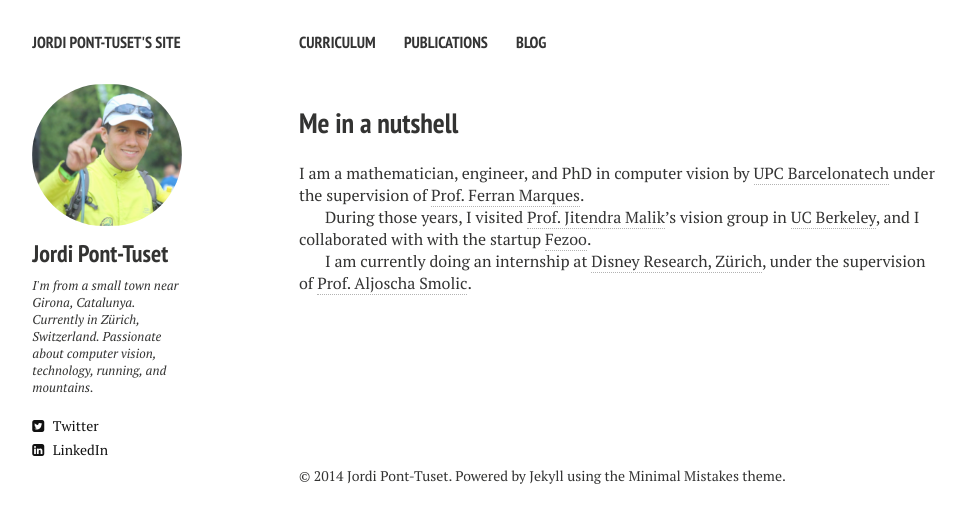
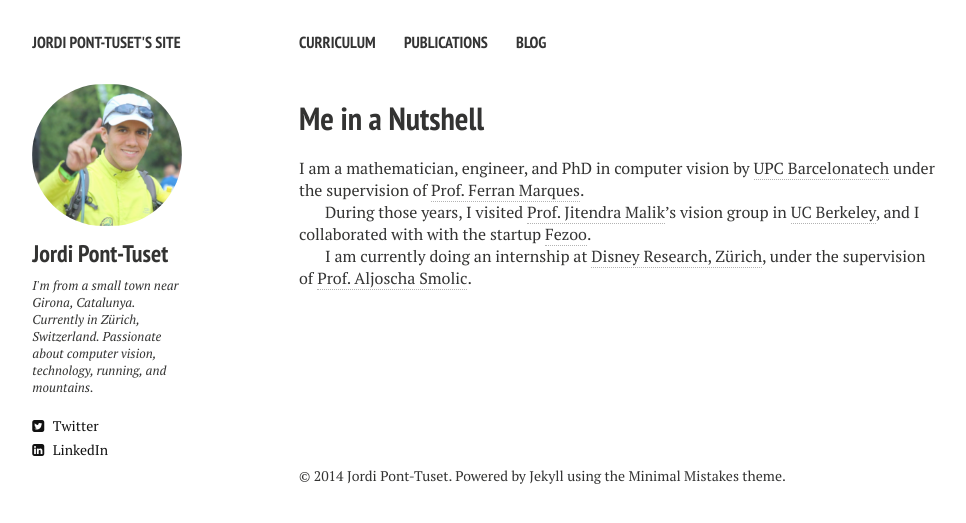
Before and after one commit to jponttuset/jponttuset.github.io, a Jekyll site: the page built from index.md, in a window 1280 px wide. Shown: the top 523 px of the page, without its empty margins (21-987 px from the left). Built offline with Jekyll 4.4.1, drawn with Linux system fonts in a browser that asks for light colours; nearby versions of some CDN libraries; some of the changed lines change nothing that is shown.

Commit message:
- Minimal changes

```diff
--- a/index.md
+++ b/index.md
@@ -1,9 +1,9 @@
 ---
 layout: page
+title: Me in a Nutshell
 description: "Jordi Pont-Tuset's website"
 tags: [Jekyll, theme, responsive, blog, template]
 ---
-## Me in a nutshell
 
 I am a mathematician, engineer, and PhD in computer vision by [UPC Barcelonatech](http://www.upc.edu) under the supervision of [Prof. Ferran Marques](https://imatge.upc.edu/web/ferran).
 
```
